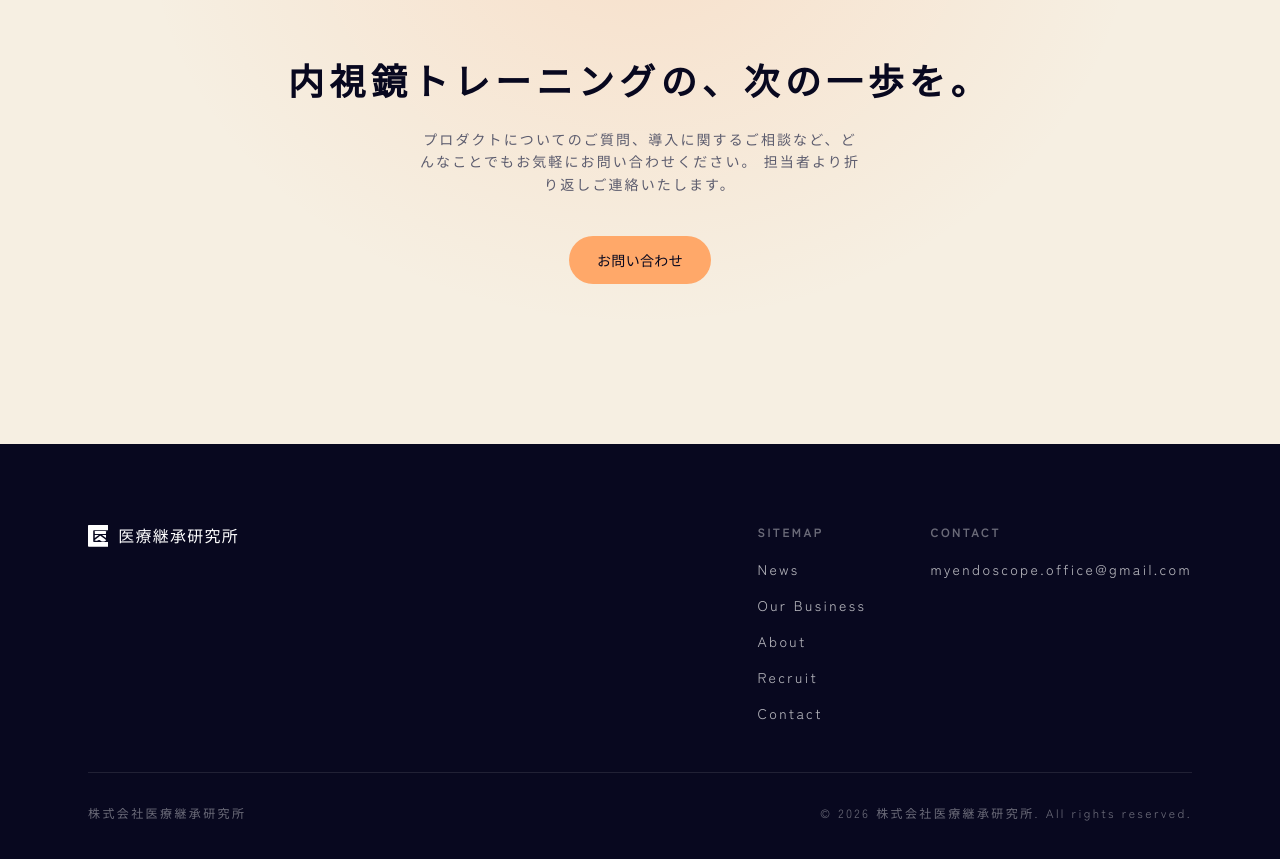
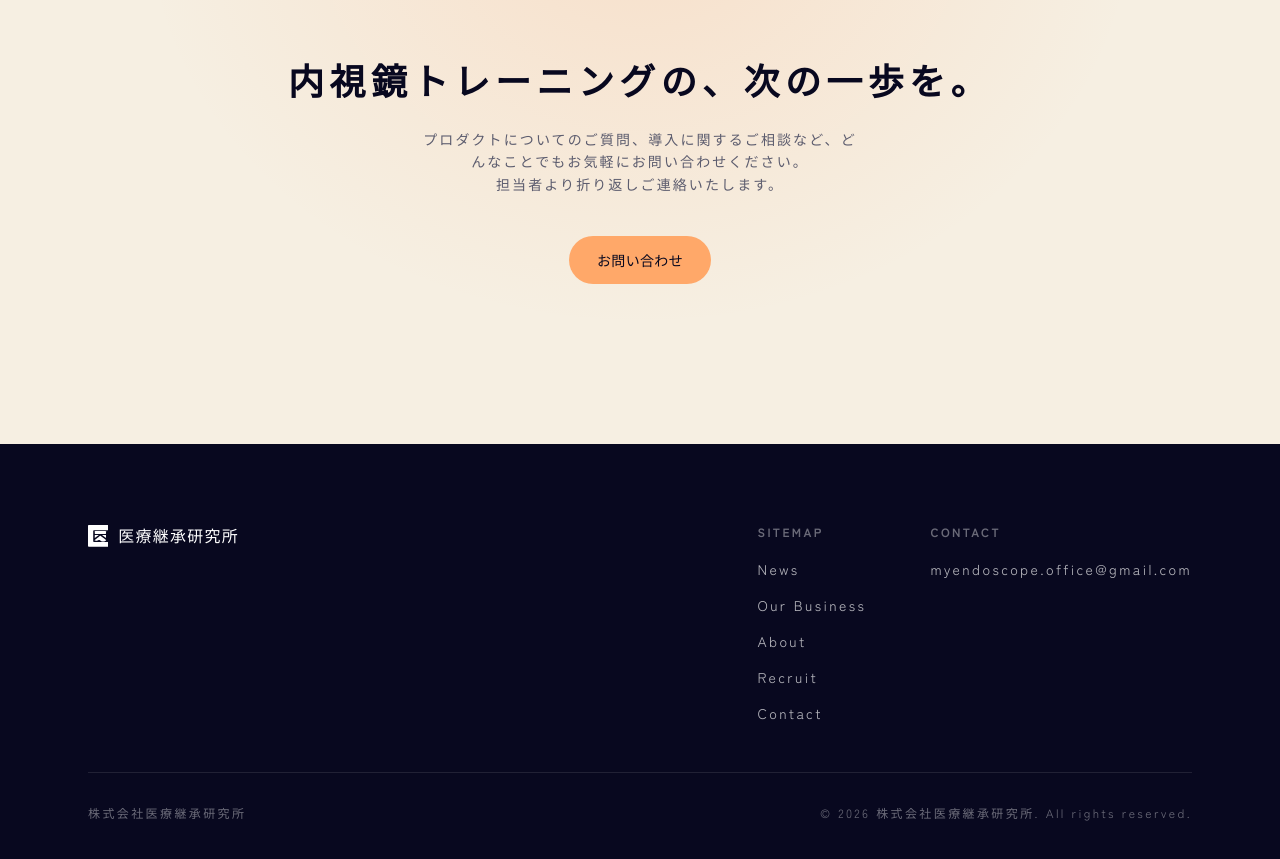
Before and after one commit to e213010a/IKIKEN-website, a Next.js app: page / in a window 1280 px wide. Shown: the part 2600-3459 px from the top of the page. Built offline with nearby package versions, Linux system fonts and the light colour scheme.

Commit message:
CTAセクション本文にwhitespace-pre-lineを追加し、手動改行を反映

```diff
--- a/components/sections/home/Cta.tsx
+++ b/components/sections/home/Cta.tsx
@@ -17,7 +17,7 @@ export function Cta() {
           </h2>
         </FadeIn>
         <FadeIn delay={0.1}>
-          <p className="mx-auto mt-6 max-w-md text-sm leading-relaxed tracking-[0.15em] text-ink-muted">
+          <p className="mx-auto mt-6 max-w-md whitespace-pre-line text-sm leading-relaxed tracking-[0.15em] text-ink-muted">
             {site.cta.body}
           </p>
         </FadeIn>
```
